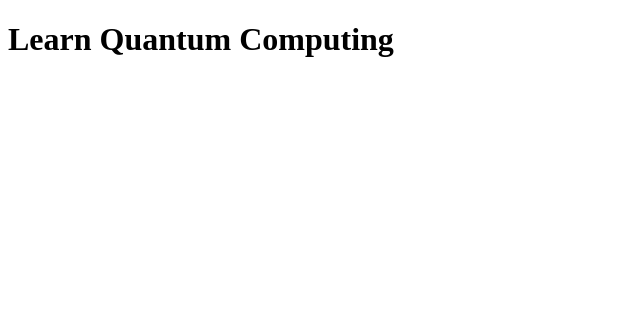
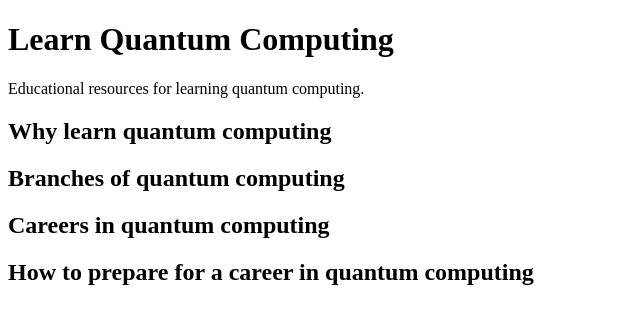
Before and after one commit to learnquantumcomputing/learnquantumcomputing.github.io, a plain HTML site: page index.html in a window 1280 px wide. Shown: the whole page, without its empty margins (0-640 px from the left). Drawn offline with Linux system fonts and the light colour scheme.

Commit message:
Update index.html

```diff
--- a/index.html
+++ b/index.html
@@ -6,5 +6,11 @@
 
 <body>
 	<h1>Learn Quantum Computing</h1>
+		<p>Educational resources for learning quantum computing.</p>
+	<h2>Why learn quantum computing</h2>
+	<h2>Branches of quantum computing</h2>
+	<h2>Careers in quantum computing</h2>
+	<h2>How to prepare for a career in quantum computing</h2>
+
 </body>
 </html>
```
